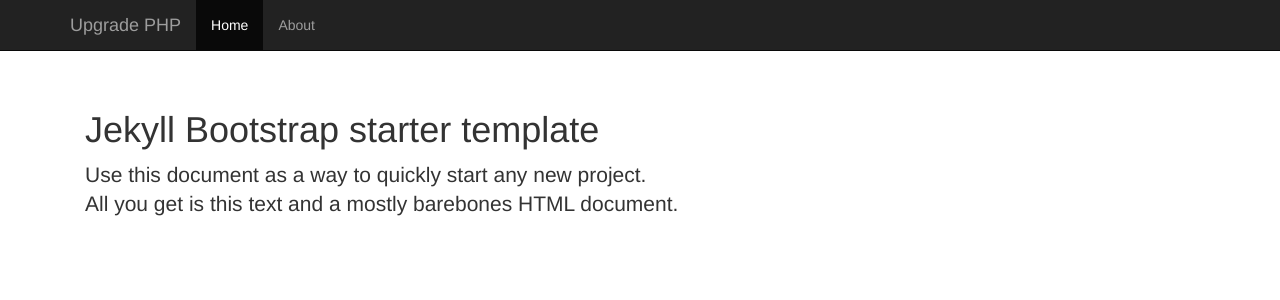
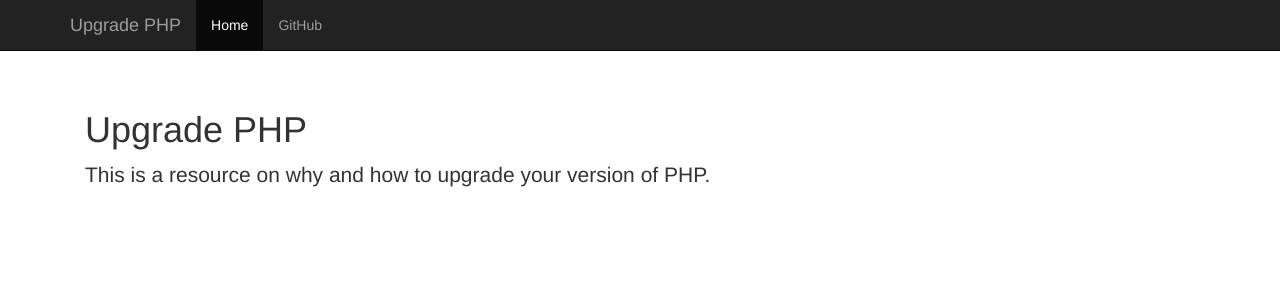
Before and after one commit to upgradephp/upgradephp.github.io, a Jekyll site: the page built from index.html, in a window 1280 px wide. Shown: the top 300 px of the page. Built offline with Jekyll 4.4.1, drawn with Linux system fonts in a browser that asks for light colours; nearby versions of some CDN libraries.

Commit message:
Modify the jekyll files for easier updating

```diff
--- /dev/null
+++ b/_includes/nav.html
@@ -0,0 +1,19 @@
+  <nav class="navbar navbar-inverse navbar-fixed-top">
+      <div class="container">
+        <div class="navbar-header">
+          <button type="button" class="navbar-toggle collapsed" data-toggle="collapse" data-target="#navbar" aria-expanded="false" aria-controls="navbar">
+            <span class="sr-only">Toggle navigation</span>
+            <span class="icon-bar"></span>
+            <span class="icon-bar"></span>
+            <span class="icon-bar"></span>
+          </button>
+          <a class="navbar-brand" href="#">{{ site.title }}</a>
+        </div>
+        <div id="navbar" class="collapse navbar-collapse">
+          <ul class="nav navbar-nav">
+            <li class="active"><a href="#">Home</a></li>
+            <li><a href="https://github.com/upgradephp/upgradephp.github.io">GitHub</a></li>
+          </ul>
+        </div><!--/.nav-collapse -->
+      </div>
+    </nav>
--- /dev/null
+++ b/_includes/top.html
@@ -0,0 +1,13 @@
+<!DOCTYPE HTML>
+<html lang="en-US">
+<head>
+    <meta charset="UTF-8">
+    <meta http-equiv="X-UA-Compatible" content="IE=edge,chrome=1">
+    <title>{% if page.html_title %}{{ page.html_title }} • {% endif %}Upgrade PHP</title>
+    <meta name="viewport" content="width=device-width,initial-scale=1">
+    <link rel="stylesheet" href="/css/style.css">
+    <link rel="Shortcut Icon" href="/favicon.ico" type="image/x-icon">
+    <link rel="stylesheet" href="/css/style.css" >
+    <script src="//ajax.googleapis.com/ajax/libs/jquery/1.11.2/jquery.min.js"></script>
+    <script src="/js/bootstrap.min.js"></script>
+</head>
--- a/_layouts/default.html
+++ b/_layouts/default.html
@@ -1,40 +1,10 @@
-<!DOCTYPE html>
-<html>
-<head>
-   <meta charset="utf-8">
-   <title>{{ page.title }} - {{ site.title }}</title>
-
-   <link rel="stylesheet" type="text/css" href="{{ site.url }}/css/style.css" >
-
-   <script src="https://ajax.googleapis.com/ajax/libs/jquery/1.11.2/jquery.min.js"></script>
-   <script src="{{ site.url }}/js/bootstrap.min.js"></script>
-</head>
+{% include top.html %}
 <body>
-  <nav class="navbar navbar-inverse navbar-fixed-top">
-      <div class="container">
-        <div class="navbar-header">
-          <button type="button" class="navbar-toggle collapsed" data-toggle="collapse" data-target="#navbar" aria-expanded="false" aria-controls="navbar">
-            <span class="sr-only">Toggle navigation</span>
-            <span class="icon-bar"></span>
-            <span class="icon-bar"></span>
-            <span class="icon-bar"></span>
-          </button>
-          <a class="navbar-brand" href="#">{{ site.title }}</a>
+    {% include nav.html %}
+    <div class="container">
+        <div class="content">
+        {{ content }}
         </div>
-        <div id="navbar" class="collapse navbar-collapse">
-          <ul class="nav navbar-nav">
-            <li class="active"><a href="#">Home</a></li>
-            <li><a href="https://github.com/planetjekyll/jekyll-bootstrap-theme">About</a></li>
-          </ul>
-        </div><!--/.nav-collapse -->
-      </div>
-    </nav>
-
-    <div class="container">
-      <div class="content">
-        {{ content }}
-      </div>
     </div><!-- /.container -->
-
 </body>
 </html>
--- a/index.html
+++ b/index.html
@@ -1,11 +1,10 @@
 ---
 layout: default
-title:  'Welcome'
+title:  'Upgrade PHP'
 ---
 
-<h1>Jekyll Bootstrap starter template</h1>
+<h1>Upgrade PHP</h1>
 
 <p class="lead">
-  Use this document as a way to quickly start any new project.<br>
-  All you get is this text and a mostly barebones HTML document.
+    This is a resource on why and how to upgrade your version of PHP.
 </p>
```
Also changed, not shown: README.md, favicon.ico (added).
